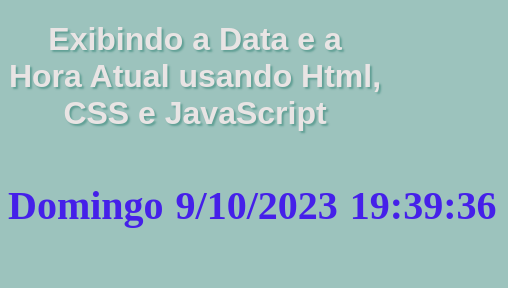
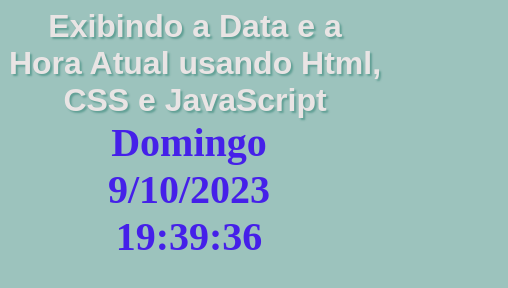
Before and after one commit to Filipe-Lunfuankenda/html-css, a plain HTML site: page datetime.html in a window 390 px wide. Shown: the whole page, 508 px wide, since content can reach past the window. Drawn offline with Linux system fonts and the light colour scheme.

Commit message:
datetime updated

```diff
--- a/datetime.html
+++ b/datetime.html
@@ -21,6 +21,13 @@
 		font-weight: bold;
 		margin-right: 12px;
 		font-size: 2.5em;
+		}
+
+		@media screen and (max-width: 768px) {
+			h1, span {
+				display: block;
+				margin: auto;
+			}
 		}
 	</style>
 </head>
```
